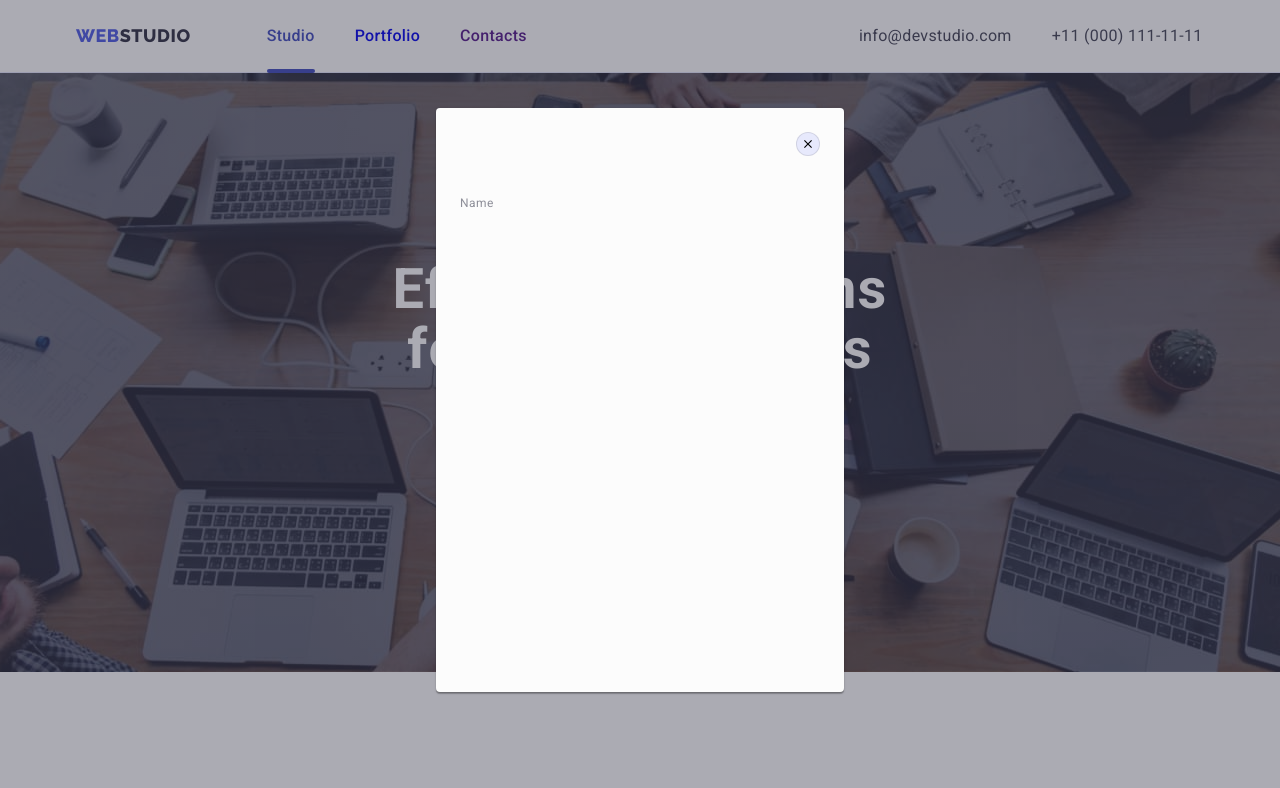
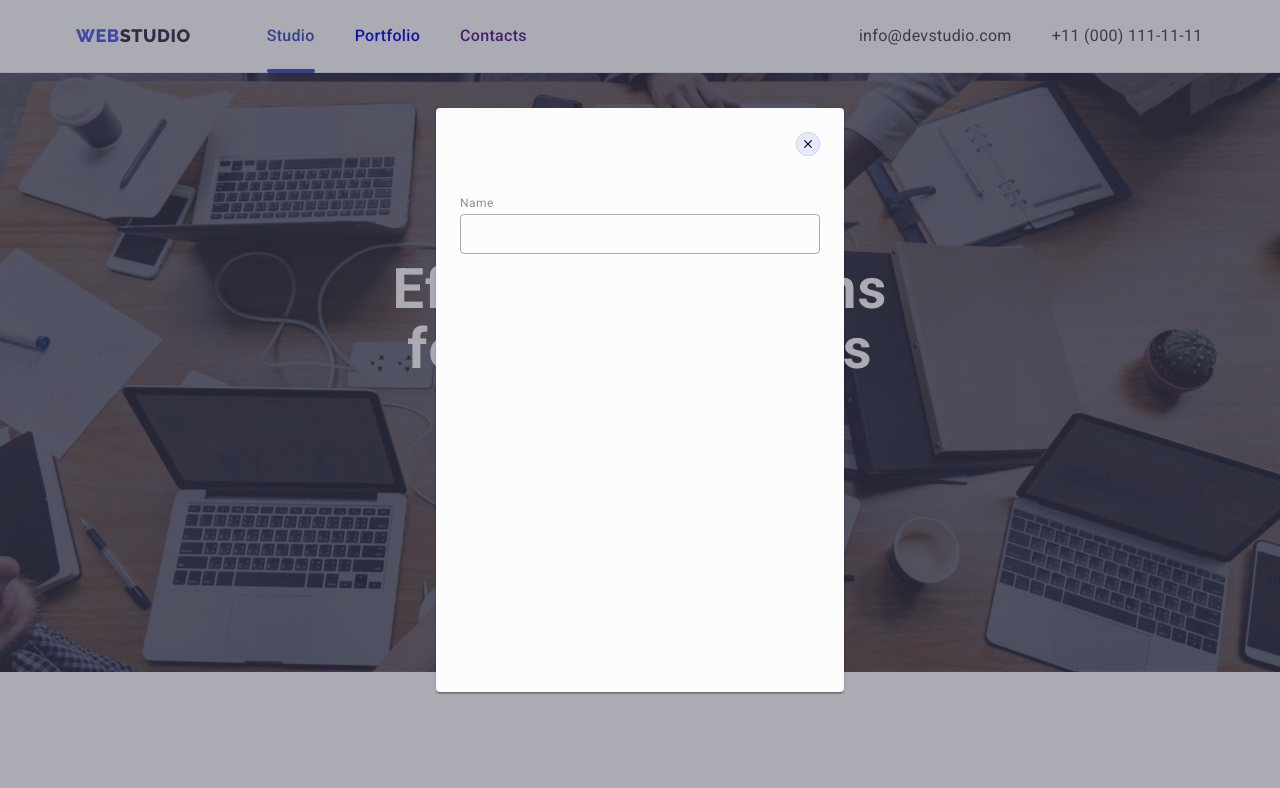
Before and after one commit to michallow/goit-markup-hw-06, a plain HTML site: page index.html in a window 1280 px wide. Both pictures are taken after a click on the button "Order Service". Shown: the top 788 px of the page. Drawn offline with nearby package versions, Linux system fonts and the light colour scheme.

Commit message:
HW_Update

```diff
--- a/css/styles.css
+++ b/css/styles.css
@@ -668,7 +668,6 @@
   border-radius: 4px;
   transition: transform 250ms cubic-bezier(0.4, 0, 0.2, 1);
   padding: 72px 24px 24px 24px;
-
 }
 
 .close-btn {
@@ -810,3 +809,34 @@
   display: block;
   margin-bottom: 4px;
 }
+
+.form-content {
+  position: relative;
+}
+
+.form-input {
+  width: 100%;
+  height: 40px;
+  border: 1px solid rgba(46, 47, 66, 0.4);
+  border-radius: 4px;
+  background-color: transparent;
+  padding-left: 38px;
+  outline: transparent;
+  transition: border-color 250ms cubic-bezier(0.4, 0, 0.2, 1);
+}
+
+.form-input:focus {
+  border-color: var(--color-iris);
+}
+
+.form-input:focus > .form-icon{
+  fill: var(--color-iris);
+}
+
+.form-icon {
+  position: absolute;
+  left: 16px;
+  top: 50%;
+  transform: translateY(-50%);
+  transition: fill 250ms cubic-bezier(0.4, 0, 0.2, 1);
+}
--- a/index.html
+++ b/index.html
@@ -322,7 +322,12 @@
             <form name="form-contact" autocomplete="on" novalidate>
                 <div class="modal-form">
                     <label class="form-label" for="user-name">Name</label>
-
+                        <div class="form-content">
+                            <input class="form-input" type="txt" name="user-name" id="user-name"/>
+                            <svg class="form-icon" width="8" height="24">
+                                <use href="./images/icons.svg#icon-frame"></use>
+                            </svg>
+                        </div>
                 </div>
             </form>
         </div>
```
